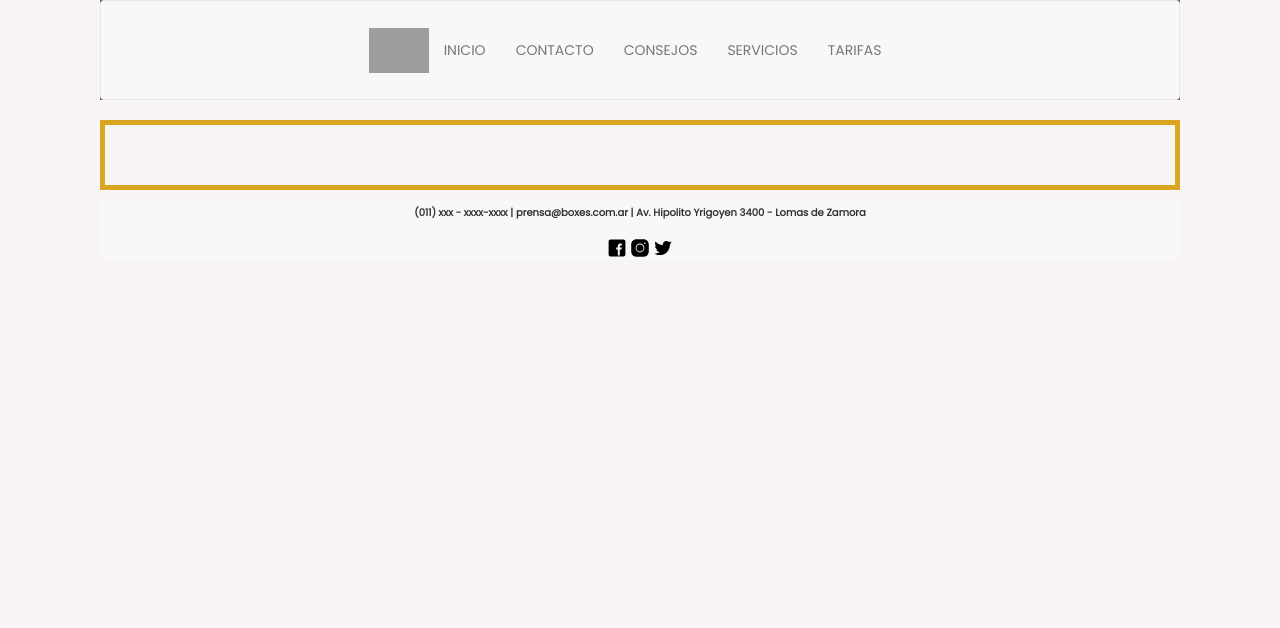
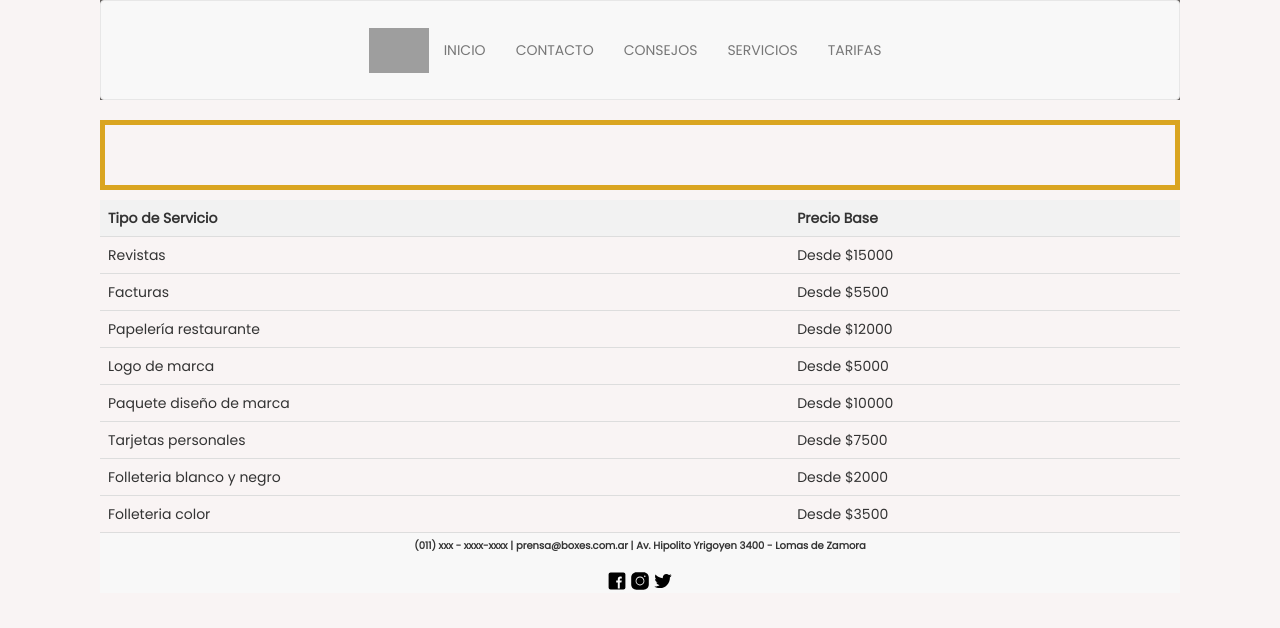
Before and after one commit to M-soledad/segundapreentrega, a website: page pages/tarifas.html in a window 1280 px wide. Drawn offline with nearby package versions, Linux system fonts and the light colour scheme; grey boxes are pictures that could not be loaded.

Commit message:
corrección

```diff
--- a/pages/tarifas.html
+++ b/pages/tarifas.html
@@ -44,7 +44,52 @@
   </header>
     <main>
       <h1> </h1>
+      <table>
+        <thead>
+          <tr>
+            <th>Tipo de Servicio</th>
+            <th>Precio Base</th>
+          </tr>
+        </thead>
+        <tbody>
+          <tr>
+            <td>Revistas</td>
+            <td>Desde $15000</td>
+          </tr>
+          <tr>
+            <td>Facturas</td>
+            <td>Desde $5500</td>
+          </tr>
+          <tr>
+            <td>Papelería restaurante</td>
+            <td>Desde $12000</td>
+          </tr>
+          <tr>
+            <td>Logo de marca</td>
+            <td>Desde $5000</td>
+          </tr>
+          <tr>
+            <td>Paquete diseño de marca</td>
+            <td>Desde $10000</td>
+          </tr>
+          <tr>
+            <td>Tarjetas personales</td>
+            <td>Desde $7500</td>
+          </tr>
+          <tr>
+            <td>Folleteria blanco y negro</td>
+            <td>Desde $2000</td>
+          </tr>
+          <tr>
+            <td>Folleteria color</td>
+            <td>Desde $3500</td>
+          </tr>
+        </tbody>
+      </table>
     </main>
+
+
+
 
     <footer>
       <div>
--- /dev/null
+++ b/scss/_tarifas.scss
@@ -0,0 +1,15 @@
+table {
+    width: 100%;
+    border-collapse: collapse;
+}
+th, td {
+    padding: 8px;
+    text-align: left;
+    border-bottom: 1px solid #ddd;
+}
+th {
+    background-color: #f2f2f2;
+}
+tr:hover {
+    background-color: #f5f5f5;
+}
--- a/scss/estilos.scss
+++ b/scss/estilos.scss
@@ -4,6 +4,7 @@ $color-principal: rgb(249, 244, 244);
 @import "header";
 @import "footer";
 @import "form";
+@import "tarifas";
 
 
 * {
@@ -137,6 +138,23 @@ nav {
     }
 }
 
+table {
+    width: 100%;
+    border-collapse: collapse;
+}
+th, td {
+    padding: 8px;
+    text-align: left;
+    border-bottom: 1px solid #ddd;
+}
+th {
+    background-color: #f2f2f2;
+}
+tr:hover {
+    background-color: #f5f5f5;
+}
+
+
 
 
 
```
Also changed, not shown: css/estilos.css.
